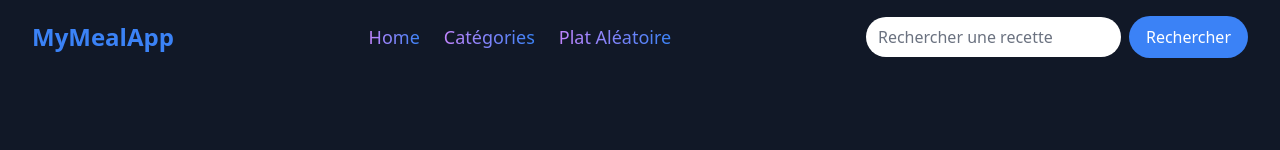
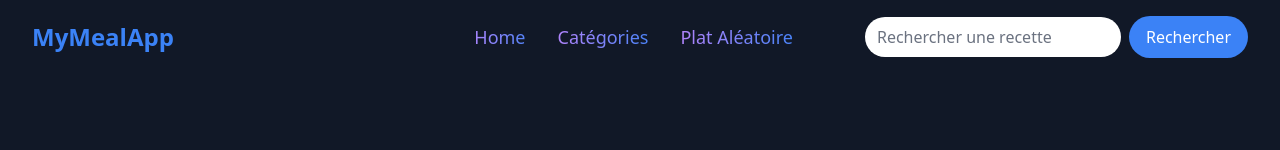
Before and after one commit to TomWilkRavoux/interoReact, a React (Vite) app in the folder mangerVie/: page / in a window 1280 px wide. Shown: the top 150 px of the page. Built offline with nearby package versions, Linux system fonts and the light colour scheme; no server answers.

Commit message:
update responcive

```diff
--- a/mangerVie/src/composents/categorieDetails.jsx
+++ b/mangerVie/src/composents/categorieDetails.jsx
@@ -15,20 +15,20 @@ export default function CategoryRecipes() {
     if (!recipes.length) return <p>Chargement...</p>;
 
     return (
-        <div className="bg-gray-900 text-white min-h-screen p-6">
-            <div className="max-w-6xl mx-auto bg-gray-800 p-6 rounded-lg shadow-lg">
-                <h1 className="text-4xl font-bold mb-6 text-blue-400 text-center">
+        <div className="bg-gray-900 text-white min-h-screen p-4 sm:p-6 lg:p-8">
+            <div className="max-w-6xl mx-auto bg-gray-800 p-4 sm:p-6 lg:p-8 rounded-lg shadow-lg">
+                <h1 className="text-4xl sm:text-4xl font-bold mb-4 sm:mb-6 lg:mb-8 text-blue-400 text-center">
                 Recettes pour la catégorie "{category}"
                 </h1>
-                <div className="grid grid-cols-3 gap-8">
+                <div className="grid grid-cols-1 sm:grid-cols-2 lg:grid-cols-3 gap-6 sm:gap-8 lg:gap-10">
                 {recipes.map((meal) => (
                     <div key={meal.idMeal}  className="bg-gray-700 border border-gray-600 p-4 rounded-lg shadow-lg hover:scale-105 transform transition duration-300">
                     <img
                         src={meal.strMealThumb}
                         alt={meal.strMeal}
-                        className="w-full h-48 object-cover rounded-lg mb-4 shadow-md"
+                        className="w-full h-40 sm:h-48 lg:h-56 object-cover rounded-lg mb-4 shadow-md"
                     />
-                    <h2 className="text-lg font-semibold text-blue-300 text-center mb-2">{meal.strMeal}</h2>
+                    <h2 className="text-lg sm:text-xl font-semibold text-blue-300 text-center mb-2">{meal.strMeal}</h2>
                     <Link
                         to={`/recipe/${meal.idMeal}`}
                         className="block text-center bg-blue-500 text-white px-4 py-2 rounded-full hover:bg-blue-700 transition duration-300"
--- a/mangerVie/src/composents/header.jsx
+++ b/mangerVie/src/composents/header.jsx
@@ -4,6 +4,7 @@ import { Link, useNavigate } from 'react-router-dom';
 export default function Header() {
     const [query, setQuery] = useState('');
     const navigate = useNavigate();
+    const [isMenuOpen, setIsMenuOpen] = useState(false);
 
     const handleSearch = (e) => {
         e.preventDefault();
@@ -12,29 +13,78 @@ export default function Header() {
         }
     };
 
+    // Fonction pour basculer le menu
+    const handleMenuToggle = () => {
+        setIsMenuOpen(!isMenuOpen);
+    };
+
 return (
         <header className="bg-gray-900 text-white p-4 shadow-md w-full">
         <div className="flex justify-between items-center max-w-7xl mx-auto px-4">
             <h1 className="text-2xl font-bold text-blue-500">MyMealApp</h1>
-            <nav>
-            <ul className="flex space-x-6">
-                <li><Link to="/" className="text-lg bg-gradient-to-r from-purple-400 to-blue-500 bg-clip-text text-transparent hover:from-purple-600 hover:to-blue-700">Home</Link></li>
-                <li><Link to="/categories" className="text-lg bg-gradient-to-r from-purple-400 to-blue-500 bg-clip-text text-transparent hover:from-purple-600 hover:to-blue-700">Catégories</Link></li>
-                <li><Link to="/random" className="text-lg bg-gradient-to-r from-purple-400 to-blue-500 bg-clip-text text-transparent hover:from-purple-600 hover:to-blue-700">Plat Aléatoire</Link></li>
+            <button
+                onClick={handleMenuToggle}
+                className="text-white focus:outline-none sm:hidden"
+            >
+                {isMenuOpen ? (
+                    <svg
+                        xmlns="http://www.w3.org/2000/svg"
+                        className="w-6 h-6"
+                        fill="none"
+                        viewBox="0 0 24 24"
+                        stroke="currentColor"
+                    >
+                        <path
+                            strokeLinecap="round"
+                            strokeLinejoin="round"
+                            strokeWidth={2}
+                            d="M6 18L18 6M6 6l12 12"
+                        />
+                    </svg>
+                ) : (
+                    <svg
+                        xmlns="http://www.w3.org/2000/svg"
+                        className="w-6 h-6"
+                        fill="none"
+                        viewBox="0 0 24 24"
+                        stroke="currentColor"
+                    >
+                    <path
+                        strokeLinecap="round"
+                        strokeLinejoin="round"
+                        strokeWidth={2}
+                        d="M4 6h16M4 12h16m-7 6h7"
+                    />
+                    </svg>
+                )}
+
+            </button>
+            <nav
+                className={`${
+                isMenuOpen ? "block" : "hidden"
+                } sm:flex sm:items-center sm:space-x-6 sm:static sm:bg-transparent sm:p-0 bg-gray-800 p-4 rounded-lg absolute top-16 left-0 right-0 z-50`}
+            >
+                <ul className="flex flex-col sm:flex-row space-y-4 sm:space-y-0 mr-8">
+                    <li><Link to="/" className="px-4 text-lg bg-gradient-to-r from-purple-400 to-blue-500 bg-clip-text text-transparent hover:from-purple-600 hover:to-blue-700">Home</Link></li>
+                    <li><Link to="/categories" className="px-4 text-lg bg-gradient-to-r from-purple-400 to-blue-500 bg-clip-text text-transparent hover:from-purple-600 hover:to-blue-700">Catégories</Link></li>
+                    <li><Link to="/random" className="px-4 text-lg bg-gradient-to-r from-purple-400 to-blue-500 bg-clip-text text-transparent hover:from-purple-600 hover:to-blue-700">Plat Aléatoire</Link></li>
                 </ul>
-            </nav>
-            <form onSubmit={handleSearch} className="flex items-center space-x-2">
+                <form
+                    onSubmit={handleSearch}
+                    className="mt-4 sm:mt-0 flex flex-col sm:flex-row items-center space-y-4 sm:space-y-0 sm:space-x-2"
+                >
                     <input
                         type="text"
                         value={query}
                         onChange={(e) => setQuery(e.target.value)}
                         placeholder="Rechercher une recette"
-                    className="px-3 py-2 rounded-full text-black placeholder-gray-500 focus:outline-none focus:ring-2 focus:ring-blue-500"
+                        className="w-full sm:w-64 px-3 py-2 rounded-full text-black placeholder-gray-500 focus:outline-none focus:ring-2 focus:ring-blue-500"
                     />
-                <button type="submit" className="bg-blue-500 text-white px-4 py-2 rounded-full hover:bg-blue-700">
+                    <button type="submit" className="bg-blue-500 text-white px-4 py-2 rounded-full hover:bg-blue-700 transition duration-300">
                         Rechercher
                     </button>
                 </form>
+            </nav>
         </div>
         </header>
     );
```
Lines whose indentation alone changed are shown as unchanged.
